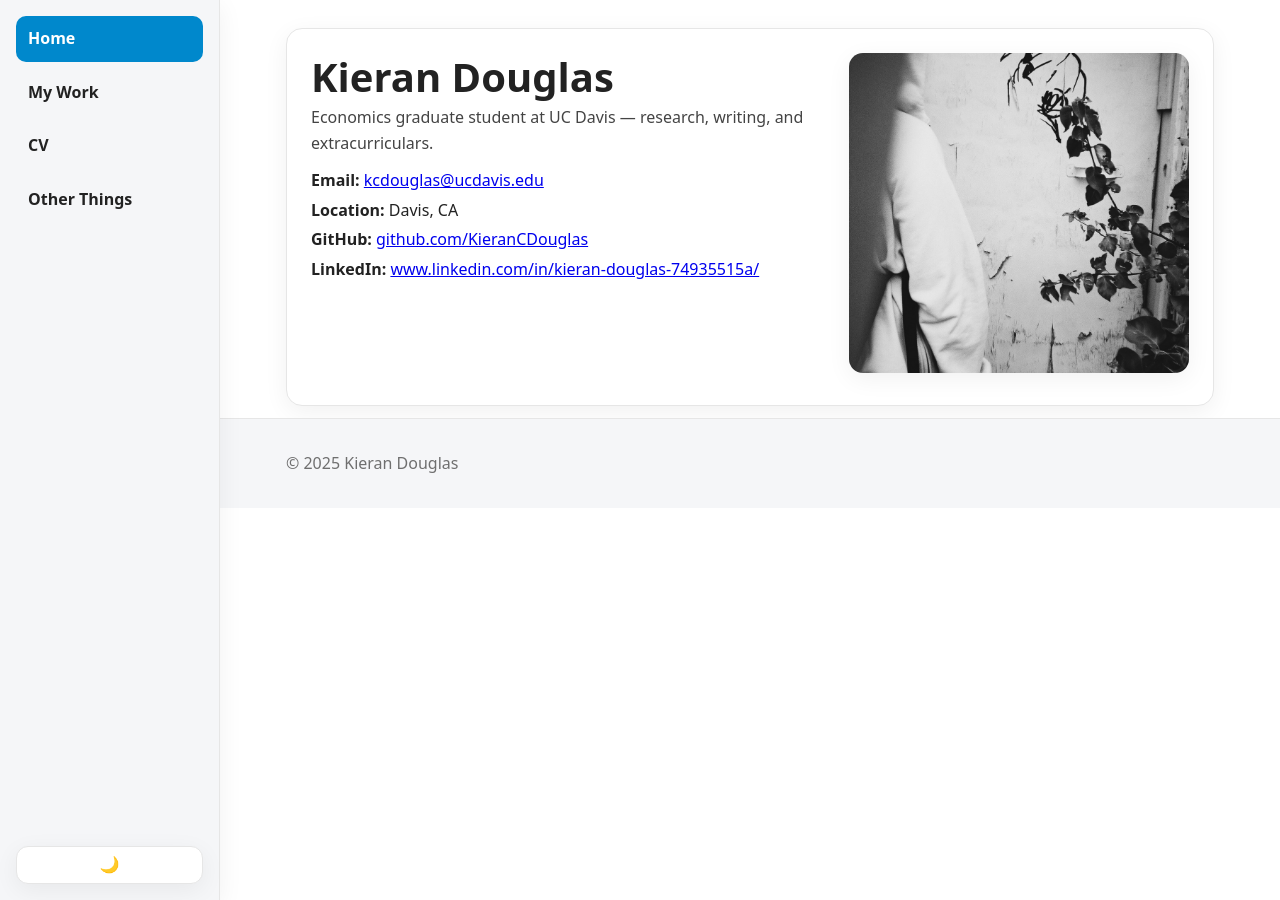
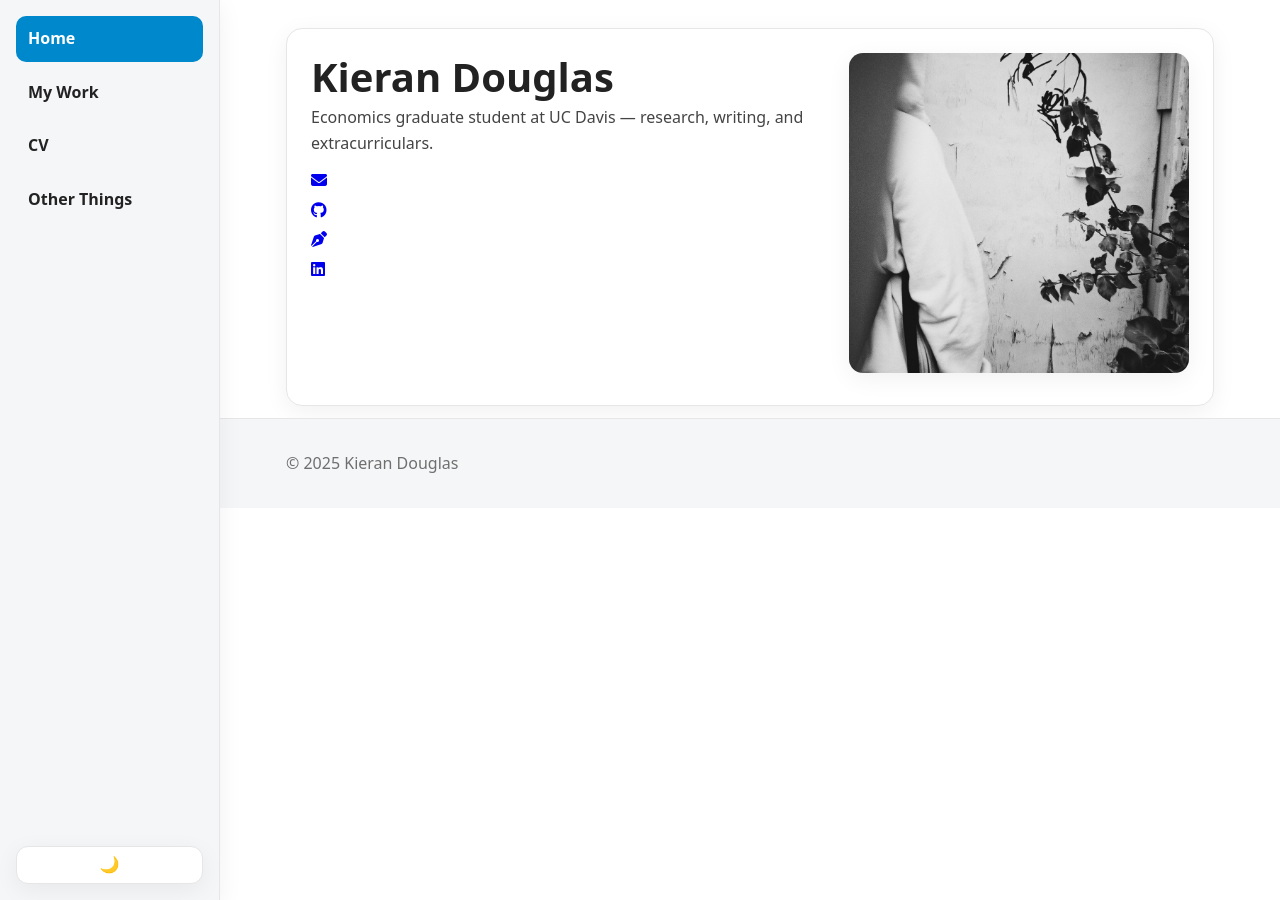
Before and after one commit to KieranCDouglas/kierancdouglas.github.io, a Jekyll site: the page built from index.md, in a window 1280 px wide. Built offline with Jekyll 4.4.1, drawn with Linux system fonts in a browser that asks for light colours.

Commit message:
Update home.html

```diff
--- a/_layouts/home.html
+++ b/_layouts/home.html
@@ -31,17 +31,39 @@
           </p>
 
           {% if page.show_contacts != false %}
-          <ul class="intro__contacts">
-            {% if site.author.email %}
-              <li><strong>Email:</strong> <a href="mailto:{{ site.author.email }}">{{ site.author.email }}</a></li>
-            {% endif %}
-            {% if page.location %}<li><strong>Location:</strong> {{ page.location }}</li>{% endif %}
-            {% if page.links %}
-              {% if page.links.github %}<li><strong>GitHub:</strong> <a href="{{ page.links.github }}" target="_blank" rel="noopener">{{ page.links.github | replace: 'https://','' }}</a></li>{% endif %}
-              {% if page.links.scholar %}<li><strong>Scholar:</strong> <a href="{{ page.links.scholar }}" target="_blank" rel="noopener">Google Scholar</a></li>{% endif %}
-              {% if page.links.linkedin %}<li><strong>LinkedIn:</strong> <a href="{{ page.links.linkedin }}" target="_blank" rel="noopener">{{ page.links.linkedin | replace: 'https://','' }}</a></li>{% endif %}
-            {% endif %}
-          </ul>
+         <ul class="intro__contacts icons">
+  {% if site.author.email %}
+    <li>
+      <a href="mailto:{{ site.author.email }}" aria-label="Email">
+        <i class="fa-solid fa-envelope"></i>
+      </a>
+    </li>
+  {% endif %}
+
+  {% if page.links.github %}
+    <li>
+      <a href="{{ page.links.github }}" target="_blank" rel="noopener" aria-label="GitHub">
+        <i class="fa-brands fa-github"></i>
+      </a>
+    </li>
+  {% endif %}
+
+  {% if page.links.substack %}
+    <li>
+      <a href="{{ page.links.substack }}" target="_blank" rel="noopener" aria-label="Substack">
+        <i class="fa-solid fa-pen-nib"></i>
+      </a>
+    </li>
+  {% endif %}
+
+  {% if page.links.linkedin %}
+    <li>
+      <a href="{{ page.links.linkedin }}" target="_blank" rel="noopener" aria-label="LinkedIn">
+        <i class="fa-brands fa-linkedin"></i>
+      </a>
+    </li>
+  {% endif %}
+</ul>
           {% endif %}
         </div>
 
```
